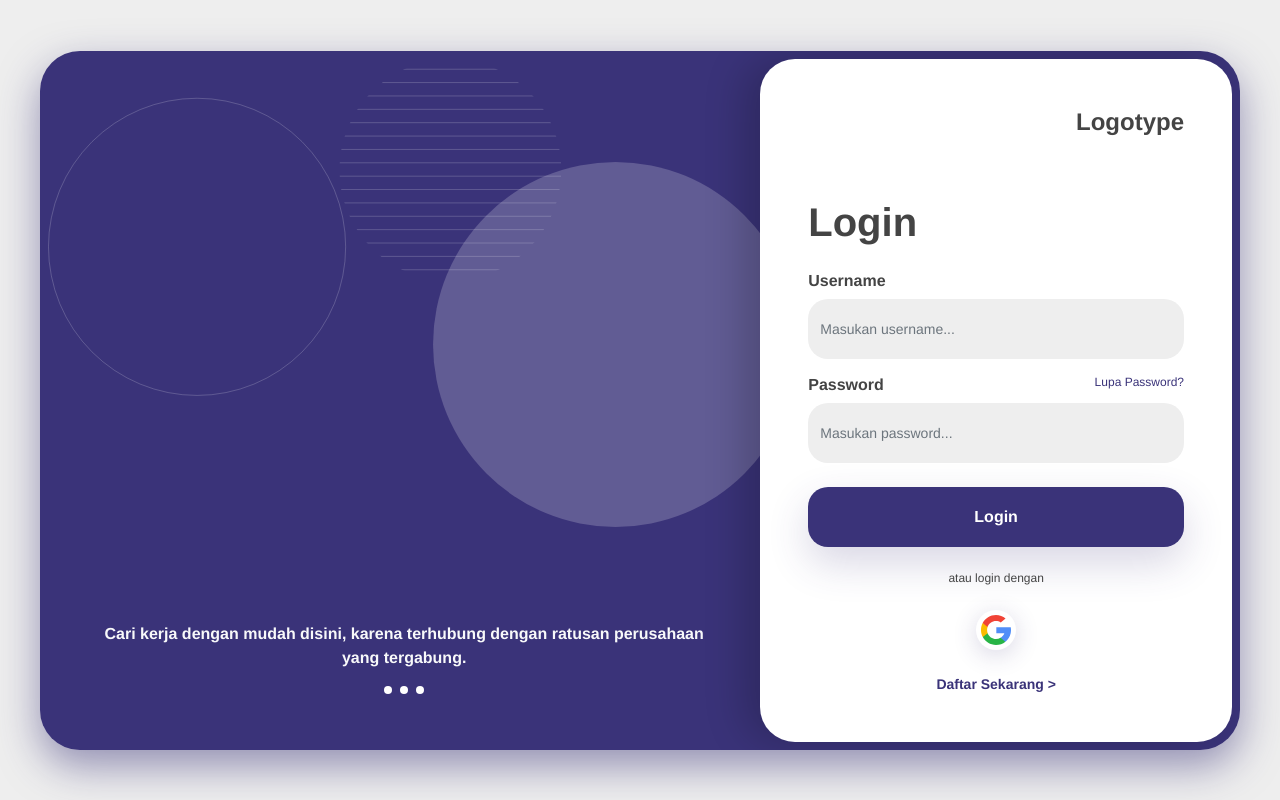
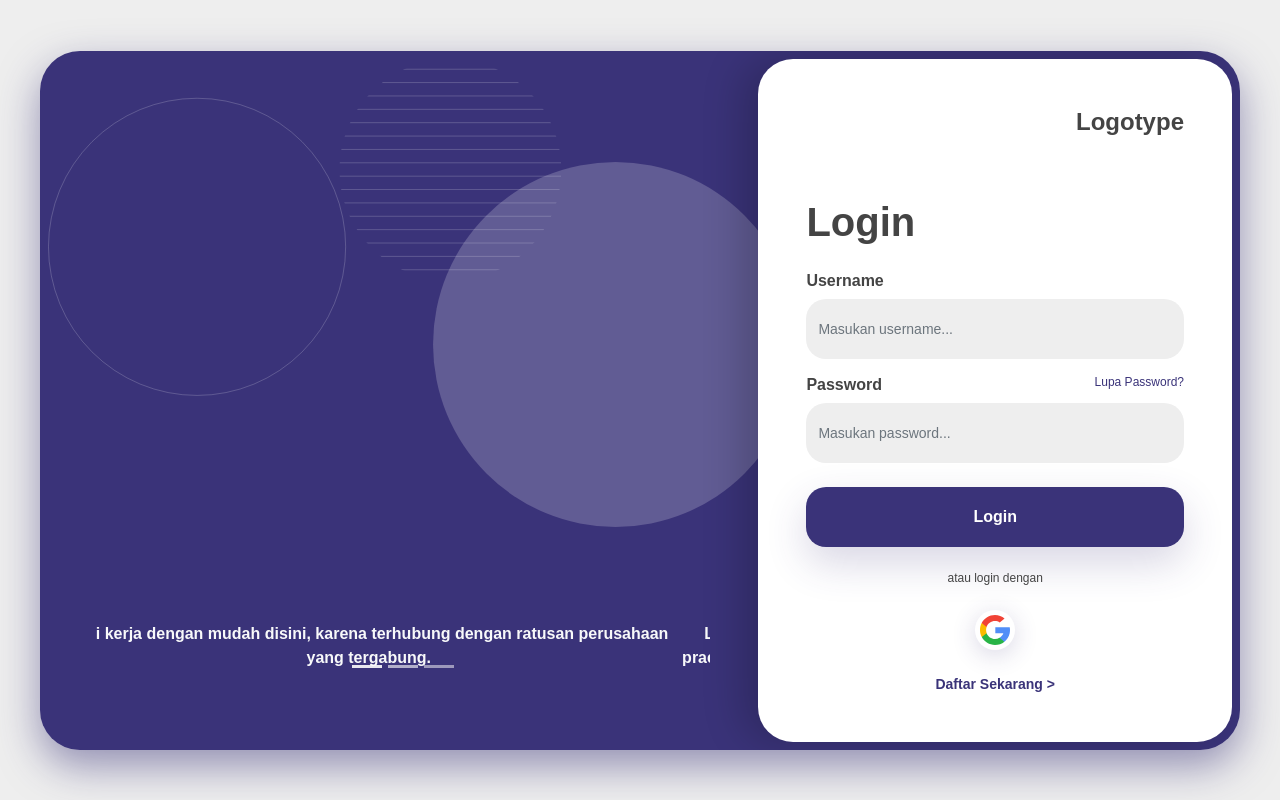
Before and after one commit to ilhamsrajab/akunt-client, a Vue app: page / in a window 1280 px wide. Built offline with nearby package versions, Linux system fonts and the light colour scheme; no server answers.

Commit message:
Edit carousel

```diff
--- a/src/App.vue
+++ b/src/App.vue
@@ -12,9 +12,12 @@ export default {
 /* @import url("https://fonts.googleapis.com/css2?family=Poppins:ital,wght@0,100;0,200;0,300;0,400;0,500;0,600;0,700;0,800;0,900;1,100;1,200;1,300;1,400;1,500;1,600;1,700;1,800;1,900&display=swap");
 font-family: "Poppins", sans-serif; */
 #app {
-  font-family: Poppins, Helvetica, Arial, sans-serif;
+  @import url('https://fonts.googleapis.com/css2?family=Poppins:ital,wght@0,100;0,200;0,300;0,400;0,500;0,600;0,700;0,800;0,900;1,100;1,200;1,300;1,400;1,500;1,600;1,700;1,800;1,900&display=swap');
+  /* font-family: Poppins, Helvetica, Arial, sans-serif; */
+  font-family: 'Poppins', sans-serif;
   -webkit-font-smoothing: antialiased;
   -moz-osx-font-smoothing: grayscale;
   color: #444444;
+  box-sizing: border-box;
 }
 </style>
--- a/src/views/transaction/index.vue
+++ b/src/views/transaction/index.vue
@@ -1,6 +1,9 @@
 <template>
+  <!-- container -->
   <div class="container-fluid min-vh-100 d-flex justify-content-center align-items-center" style="background-color: #EEEEEE;">
+    <!-- kotak -->
     <div class="d-flex p-2" style="background-color: #3A3379; width:1200px; border-radius:40px; overflow:hidden; box-shadow: 0px 16px 40px rgba(58, 51, 121, 0.5);">
+      <!-- gambar lingkaran -->
       <div class="position-absolute">
         <svg width="750" viewBox="0 0 792 495" fill="none" xmlns="http://www.w3.org/2000/svg">
         <circle cx="599.294" cy="301.412" r="192.706" fill="white" fill-opacity="0.2"/>
@@ -28,19 +31,20 @@
         </g>
         </svg>
       </div>
-      <div class="text-light p-5 d-flex flex-wrap flex-column justify-content-end align-items-center">
-        <div class="fw-bold text-center" style="-webkit-user-select: none; -moz-user-select: none; -ms-user-select: none; user-select: none;">
+      <!-- bagian kiri -->
+      <div class="text-light p-5 d-flex flex-column justify-content-end align-items-center" style="border-radius: 35px; width: 60%;">
+        <!-- <div class="fw-bold bg-info text-center">
           Cari kerja dengan mudah disini, karena terhubung dengan ratusan perusahaan yang tergabung.
         </div>
         <div class="mt-3 d-flex align-items-center align-self-center">
           <div class="col bg-white rounded-circle mx-1" style="height:8px; width:8px;"></div>
           <div class="col bg-white rounded-circle mx-1" style="height:8px; width:8px;"></div>
           <div class="col bg-white rounded-circle mx-1" style="height:8px; width:8px;"></div>
-        </div>
-        <!-- <div class="fw-bold text-center">
+        </div> -->
+        <!-- <div class="fw-bold bg-success text-center">
           aaaaaaaaaaaaaaaaaaaaaaaaaaaaaaaaaaaaaaaaaaaaaaaaaaaaaaaaaaaaaaaaaaaaaaaaaaaaaaaCari kerja dengan mudah disini, karena terhubung dengan ratusan perusahaan yang tergabung.
         </div> -->
-        <!-- <div id="carouselExampleIndicators" class="carousel slide" data-bs-ride="carousel">
+        <div id="carouselExampleIndicators" class="carousel slide" data-bs-ride="carousel">
           <div class="carousel-indicators">
             <button type="button" data-bs-target="#carouselExampleIndicators" data-bs-slide-to="0" class="active" aria-current="true" aria-label="Slide 1"></button>
             <button type="button" data-bs-target="#carouselExampleIndicators" data-bs-slide-to="1" aria-label="Slide 2"></button>
@@ -48,6 +52,9 @@
           </div>
           <div class="carousel-inner">
             <div class="carousel-item active">
+              <div class="fw-bold text-center">
+                Cari kerja dengan mudah disini, karena terhubung dengan ratusan perusahaan yang tergabung.
+              </div>
             </div>
             <div class="carousel-item">
               <div class="fw-bold text-center">
@@ -60,20 +67,25 @@
               </div>
             </div>
           </div>
-          <button class="carousel-control-prev" type="button" data-bs-target="#carouselExampleIndicators" data-bs-slide="prev">
+          <!-- <button class="carousel-control-prev" type="button" data-bs-target="#carouselExampleIndicators" data-bs-slide="prev">
             <span class="carousel-control-prev-icon" aria-hidden="true"></span>
             <span class="visually-hidden">Previous</span>
           </button>
           <button class="carousel-control-next" type="button" data-bs-target="#carouselExampleIndicators" data-bs-slide="next">
             <span class="carousel-control-next-icon" aria-hidden="true"></span>
             <span class="visually-hidden">Next</span>
-          </button>
-        </div> -->
+          </button> -->
+        </div>
       </div>
-      <div class="bg-white lh-sm d-flex flex-column p-5" style="border-radius: 35px; width: 540px; box-shadow: -16px 0px 40px rgba(0, 0, 0, 0.2); z-index:99">
+
+      <!-- bagian kanan -->
+      <div class="bg-white lh-sm d-flex flex-column p-5" style="border-radius: 35px; width: 40%; box-shadow: -16px 0px 40px rgba(0, 0, 0, 0.2); z-index:99">
+        <!-- logo -->
         <div class="fs-4 fw-bold align-self-end">
           Logotype
         </div>
+
+        <!-- login form -->
         <div class="">
           <p class="fs-1 fw-bold align-self-start" style="margin-top: 60px">
             Login
@@ -85,11 +97,13 @@
             </div>
             <div class="mb-4 d-flex flex-wrap justify-content-between">
               <label for="password" class="form-label fw-bold">Password</label>
-                <a class="link" style="font-size:12px; text-decoration:none; color: #3A3379">Lupa Password?</a>
+                <a href="#" class="link" style="font-size:12px; text-decoration:none; color: #3A3379">Lupa Password?</a>
               <input type="password" class="form-control" id="password" placeholder="Masukan password..." style="background: #EEEEEE; height: 60px; border-radius: 20px; font-size: 14px; border:none">
             </div>
             <button type="submit" class="btn btn-primary w-100 fw-bold" style="background: #3A3379; height: 60px; border-radius: 20px; font-size: 16px; border:none; box-shadow: 0px 16px 40px rgba(58, 51, 121, 0.2);">Login</button>
           </form>
+
+          <!-- login google -->
           <div class="d-flex flex-wrap text-center justify-content-center" >
             <span class="w-100 mb-4" style="font-size:12px">
               atau login dengan
@@ -113,8 +127,10 @@
                 </svg>
               </div>
             </a>
+
+            <!-- daftar  -->
             <span class="w-100 fw-bold mt-4" >
-              <a href="http://" style="font-size:14px; text-decoration:none; color: #3A3379">
+              <a href="#" style="font-size:14px; text-decoration:none; color: #3A3379">
                 Daftar Sekarang >
               </a>
             </span>
@@ -129,6 +145,7 @@
 <script>
 import axios from "axios";
 import { onMounted, ref } from "vue";
+
 
 export default {
   setup() {
@@ -165,3 +182,12 @@ export default {
   },
 };
 </script>
+
+<style scoped>
+* {
+  -webkit-user-select: none;
+  -moz-user-select: none;
+  -ms-user-select: none;
+  user-select: none;
+}
+</style>
```
